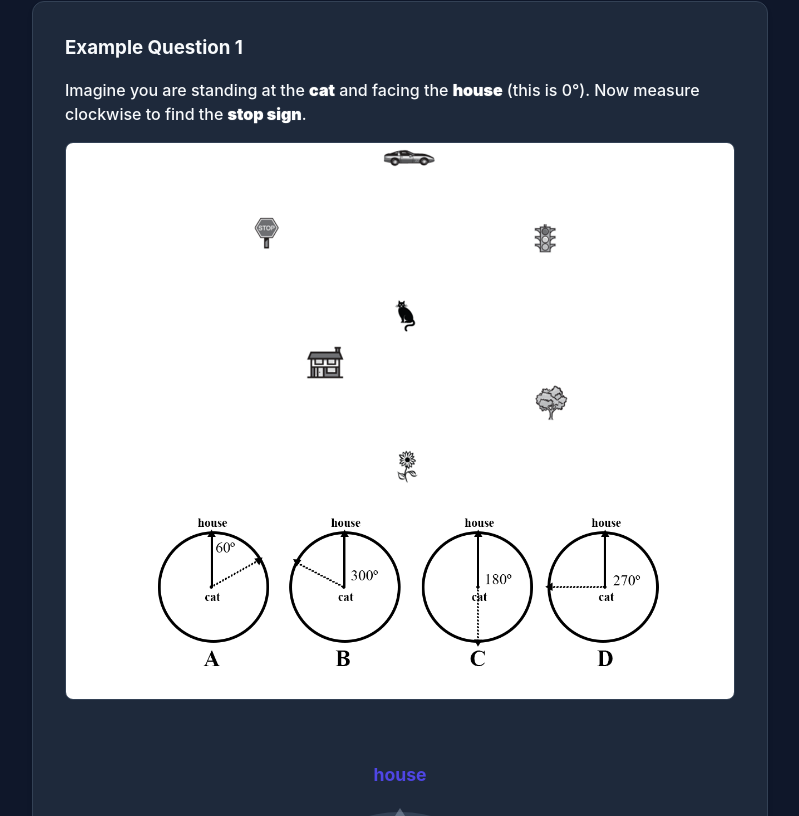
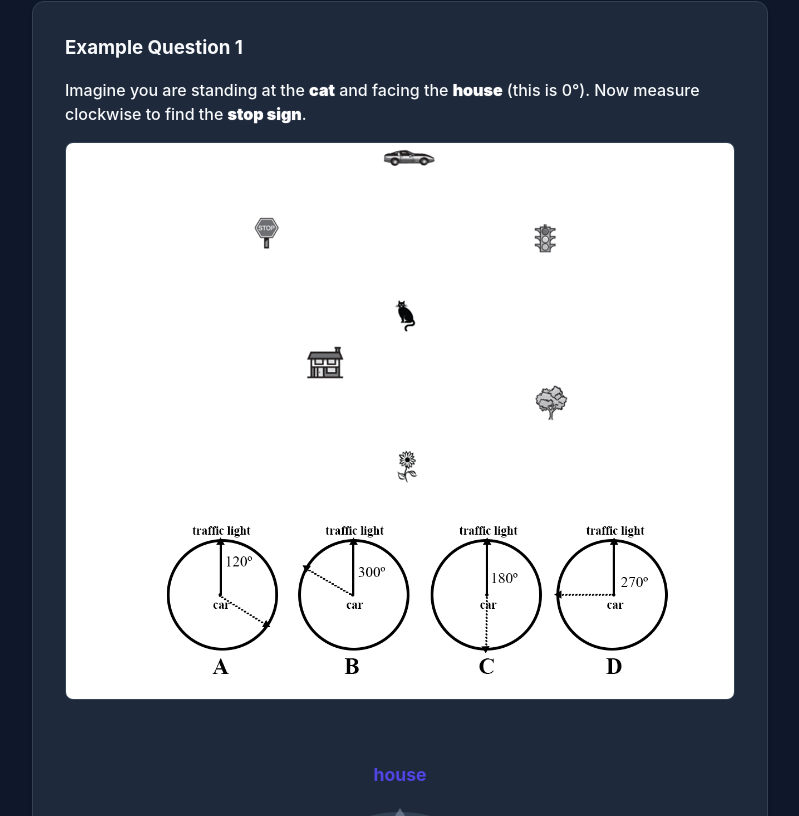
Before and after one commit to Naitik-Lalchandani/PTSOT-Test, a React (Vite) app: page / in a window 1280 px wide. Shown: the part 1224-2040 px from the top of the page, without its empty margins (240-1039 px from the left). Built offline with nearby package versions, Linux system fonts and the light colour scheme.

Commit message:
Update all image references to use 1.png

```diff
--- a/src/components/IntroPage.jsx
+++ b/src/components/IntroPage.jsx
@@ -135,7 +135,7 @@ export default function IntroPage({ onStart }) {
 
       <ExampleQuestion
         questionNumber={1}
-        imageSrc="./questions/eg.png"
+        imageSrc="./questions/1.png"
         questionText={<>Imagine you are standing at the <b>cat</b> and facing the <b>house</b> (this is 0°). Now measure clockwise to find the <b>stop sign</b>.</>}
         centerLabel="cat"
         topLabel="house"
@@ -145,7 +145,7 @@ export default function IntroPage({ onStart }) {
 
       <ExampleQuestion
         questionNumber={2}
-        imageSrc="./questions/eg.png"
+        imageSrc="./questions/1.png"
         questionText={<>Imagine you are standing at the <b>cat</b> and facing the <b>house</b> (this is 0°). Now measure clockwise to find the <b>flower</b>.</>}
         centerLabel="cat"
         topLabel="house"
--- a/src/components/TestPage.jsx
+++ b/src/components/TestPage.jsx
@@ -12,67 +12,67 @@ const QUESTION_DATA = [
   },
   {
     number: 2,
-    imageSrc: `./questions/2.png`,
+    imageSrc: `./questions/1.png`,
     questionText: <>2. Imagine you are standing at the <b>cat</b> and facing the <b>tree</b>. Select the correct direction and angle at which the <b>car</b> will be.</>,
     centerLabel: 'cat', topLabel: 'tree'
   },
   {
     number: 3,
-    imageSrc: `./questions/3.png`,
+    imageSrc: `./questions/1.png`,
     questionText: <>3. Imagine you are standing at the <b>stop sign</b> and facing the <b>cat</b>. Select the correct direction and angle at which the <b>house</b> will be.</>,
     centerLabel: 'stop sign', topLabel: 'cat'
   },
   {
     number: 4,
-    imageSrc: `./questions/4.png`,
+    imageSrc: `./questions/1.png`,
     questionText: <>4. Imagine you are standing at the <b>cat</b> and facing the <b>flower</b>. Select the correct direction and angle at which the <b>car</b> will be.</>,
     centerLabel: 'cat', topLabel: 'flower'
   },
   {
     number: 5,
-    imageSrc: `./questions/5.png`,
+    imageSrc: `./questions/1.png`,
     questionText: <>5. Imagine you are standing at the <b>stop sign</b> and facing the <b>tree</b>. Select the correct direction and angle at which the <b>traffic light</b> will be.</>,
     centerLabel: 'stop sign', topLabel: 'tree'
   },
   {
     number: 6,
-    imageSrc: `./questions/6.png`,
+    imageSrc: `./questions/1.png`,
     questionText: <>6. Imagine you are standing at the <b>stop sign</b> and facing the <b>flower</b>. Select the correct direction and angle at which the <b>car</b> will be.</>,
     centerLabel: 'stop sign', topLabel: 'flower'
   },
   {
     number: 7,
-    imageSrc: `./questions/7.png`,
+    imageSrc: `./questions/1.png`,
     questionText: <>7. Imagine you are standing at the <b>traffic light</b> and facing the <b>house</b>. Select the correct direction and angle at which the <b>flower</b> will be.</>,
     centerLabel: 'traffic light', topLabel: 'house'
   },
   {
     number: 8,
-    imageSrc: `./questions/8.png`,
+    imageSrc: `./questions/1.png`,
     questionText: <>8. Imagine you are standing at the <b>house</b> and facing the <b>flower</b>. Select the correct direction and angle at which the <b>stop sign</b> will be.</>,
     centerLabel: 'house', topLabel: 'flower'
   },
   {
     number: 9,
-    imageSrc: `./questions/9.png`,
+    imageSrc: `./questions/1.png`,
     questionText: <>9. Imagine you are standing at the <b>car</b> and facing the <b>stop sign</b>. Select the correct direction and angle at which the <b>tree</b> will be.</>,
     centerLabel: 'car', topLabel: 'stop sign'
   },
   {
     number: 10,
-    imageSrc: `./questions/10.png`,
+    imageSrc: `./questions/1.png`,
     questionText: <>10. Imagine you are standing at the <b>traffic light</b> and facing the <b>cat</b>. Select the correct direction and angle at which the <b>car</b> will be.</>,
     centerLabel: 'traffic light', topLabel: 'cat'
   },
   {
     number: 11,
-    imageSrc: `./questions/11.png`,
+    imageSrc: `./questions/1.png`,
     questionText: <>11. Imagine you are standing at the <b>tree</b> and facing the <b>flower</b>. Select the correct direction and angle at which the <b>house</b> will be.</>,
     centerLabel: 'tree', topLabel: 'flower'
   },
   {
     number: 12,
-    imageSrc: `./questions/12.png`,
+    imageSrc: `./questions/1.png`,
     questionText: <>12. Imagine you are standing at the <b>cat</b> and facing the <b>house</b>. Select the correct direction and angle at which the <b>traffic light</b> will be.</>,
     centerLabel: 'cat', topLabel: 'house'
   }
```
